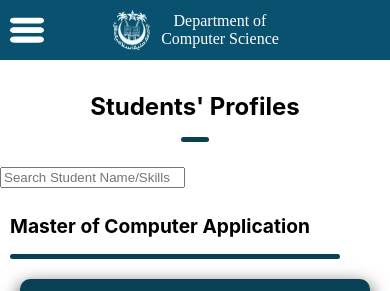
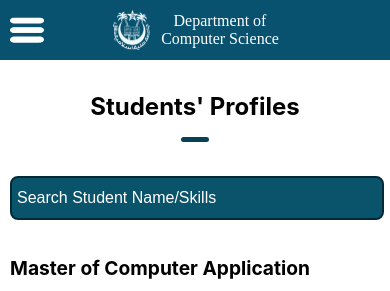
Before and after one commit to dcsjmi/dcsjmi.github.io, a React (Create React App) app: page /#/students in a window 390 px wide. Shown: the top 291 px of the page. Built offline with nearby package versions, Linux system fonts and the light colour scheme; what chartjs-plugin-datalabels would draw is missing.

Commit message:
Added search bar

```diff
--- a/src/stylesheets/Students.css
+++ b/src/stylesheets/Students.css
@@ -1,3 +1,36 @@
+.SearchBarHolder {
+    width: 100%;
+    text-align: right;
+}
+
+.SearchBar {
+    margin: 10px 40px 10px 0px;
+    width: 300px;
+    padding: 10px;
+    height: 40px;
+    border-radius: 20px;
+    border: 2px solid #002a38;
+    font-size: 1.2em;
+    background-color: #0a546b;
+    color: white;
+}
+
+.SearchBar:focus {
+    outline: none;
+}
+
+.SearchBar::placeholder {
+    color: rgb(255, 255, 255);
+}
+
+.NoResults {
+    color: red;
+    font-size: 30px;
+    height: 200px;
+    margin-top: 80px;
+}
+
+
 .StudentProfilesBody {
     padding: 10px 50px;
 }
@@ -127,6 +160,19 @@
 }
 
 @media only screen and (max-width: 1080px){
+    .SearchBarHolder {
+        text-align: center;
+    }
+
+    .SearchBar {
+        margin: 10px;
+        width: calc(100% - 30px);
+        padding: 5px;
+        height: 30px;
+        border-radius: 8px;
+        font-size: 1.0em;
+    }
+
     .StudentProfilesBody {
         padding: 10px;
     }
```
